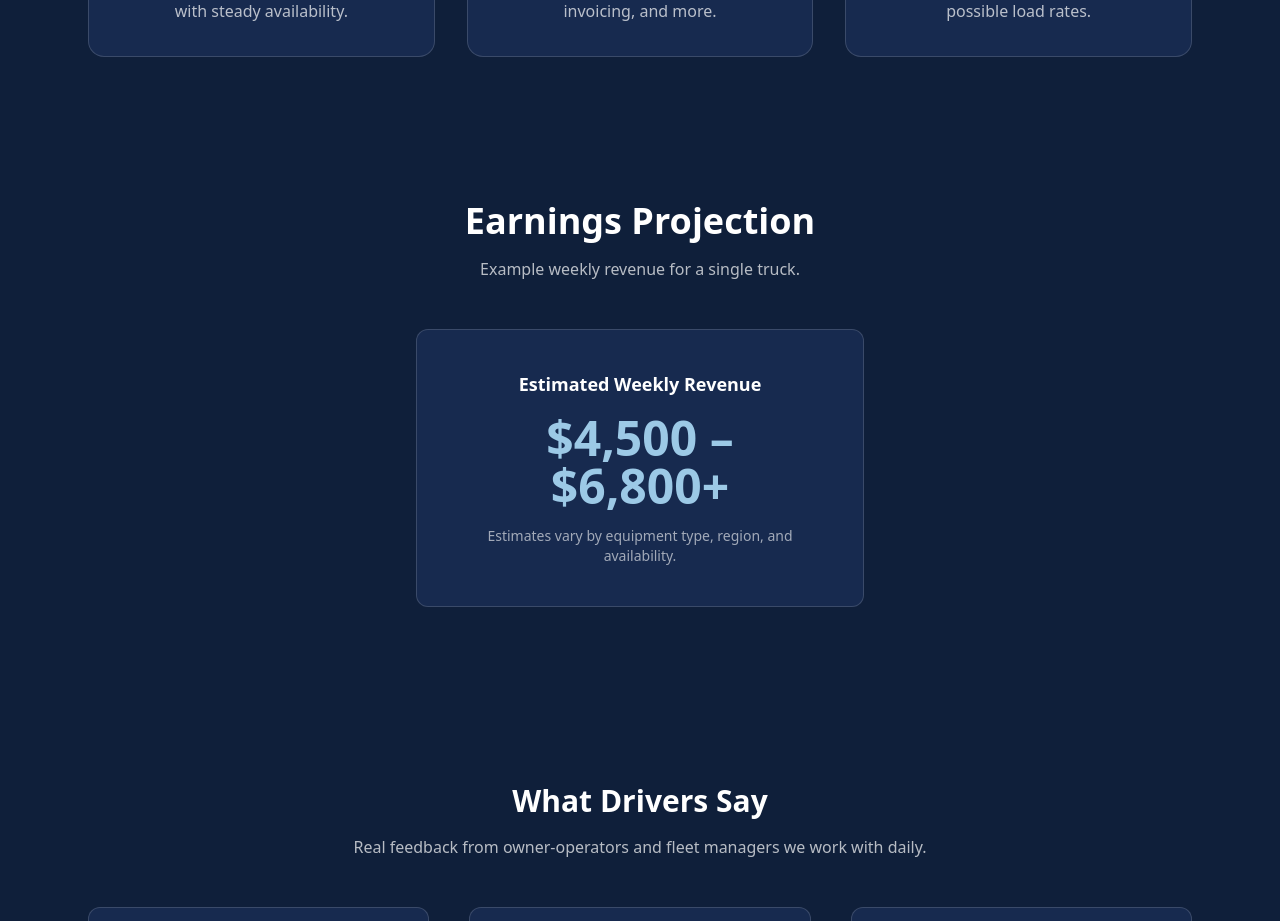
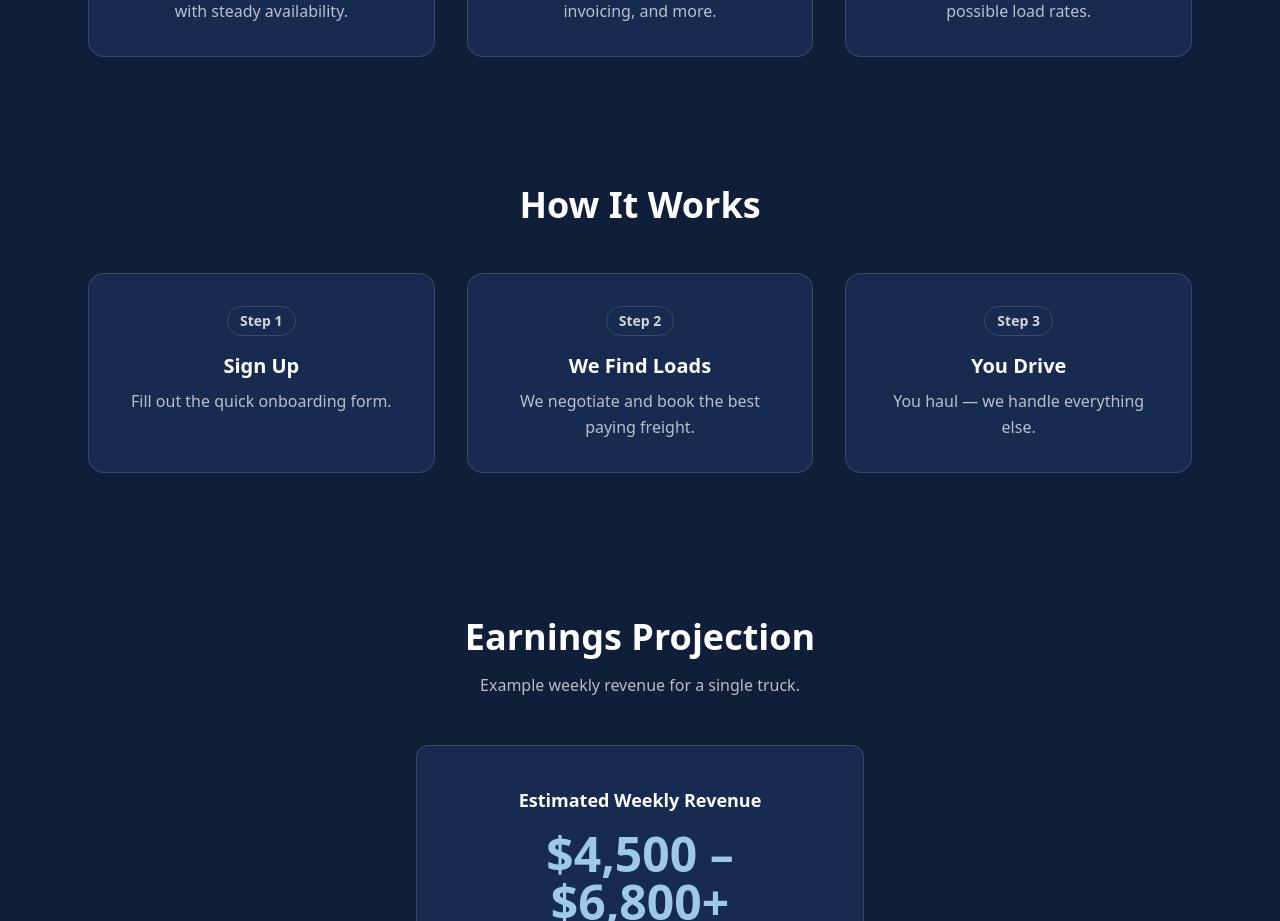
Before and after one commit to alexbritop24/easy-d-logistics, a React (Vite) app: page / in a window 1280 px wide. Shown: the part 1100-2021 px from the top of the page. Built offline with nearby package versions, Linux system fonts and the light colour scheme.

Commit message:
Unify services cards, fix layout spacing, and add How It Works section

```diff
--- a/src/components/HowItWorks.jsx
+++ b/src/components/HowItWorks.jsx
@@ -1,29 +1,52 @@
+// src/components/HowItWorks.jsx
 export default function HowItWorks() {
+  const steps = [
+    {
+      step: "Step 1",
+      title: "Sign Up",
+      desc: "Fill out the quick onboarding form.",
+    },
+    {
+      step: "Step 2",
+      title: "We Find Loads",
+      desc: "We negotiate and book the best paying freight.",
+    },
+    {
+      step: "Step 3",
+      title: "You Drive",
+      desc: "You haul — we handle everything else.",
+    },
+  ];
+
   return (
-    <section className="py-20 bg-[var(--color-primary)] text-white">
-      <div className="max-w-6xl mx-auto text-center px-6">
+    <section className="bg-[var(--color-primary)] text-white py-10 md:py-16">
+      <div className="max-w-6xl mx-auto px-6 text-center">
+        <h2 className="text-3xl md:text-4xl font-bold mb-8 md:mb-12">
+          How It Works
+        </h2>
 
-        <h2 className="text-3xl font-bold mb-10">How It Works</h2>
+        <div className="grid grid-cols-1 md:grid-cols-3 gap-5 md:gap-8">
+          {steps.map((s) => (
+            <div
+              key={s.title}
+              className="
+                p-6 md:p-8
+                bg-[var(--color-primary-softer)]
+                rounded-2xl
+                border border-white/15
+                transition
+                hover:border-[var(--color-accent)]
+              "
+            >
+              <div className="mx-auto mb-4 w-fit px-3 py-1 rounded-full text-sm font-semibold border border-white/15 text-white/80">
+                {s.step}
+              </div>
 
-        <div className="grid grid-cols-1 md:grid-cols-3 gap-10">
-
-          <div className="p-6 bg-[var(--color-primary-softer)] rounded-xl border border-[var(--color-accent)]">
-            <h3 className="text-xl font-semibold">1. Sign Up</h3>
-            <p className="text-gray-300 mt-2">Fill out the quick onboarding form.</p>
-          </div>
-
-          <div className="p-6 bg-[var(--color-primary-softer)] rounded-xl border border-[var(--color-accent)]">
-            <h3 className="text-xl font-semibold">2. We Find Loads</h3>
-            <p className="text-gray-300 mt-2">We negotiate and book the best paying freight.</p>
-          </div>
-
-          <div className="p-6 bg-[var(--color-primary-softer)] rounded-xl border border-[var(--color-accent)]">
-            <h3 className="text-xl font-semibold">3. You Drive</h3>
-            <p className="text-gray-300 mt-2">You haul — we handle everything else.</p>
-          </div>
-
+              <h3 className="text-xl font-semibold mb-2">{s.title}</h3>
+              <p className="text-white/70 leading-relaxed">{s.desc}</p>
+            </div>
+          ))}
         </div>
-
       </div>
     </section>
   );
--- a/src/pages/Home.jsx
+++ b/src/pages/Home.jsx
@@ -1,6 +1,7 @@
 // src/pages/Home.jsx
 import Hero from "../components/Hero";
 import ServicesOverview from "../components/ServicesOverview";
+import HowItWorks from "../components/HowItWorks";
 import EarningsProjection from "../components/EarningsProjection";
 import Testimonials from "../components/Testimonials";
 
@@ -10,8 +11,11 @@ export default function Home() {
       {/* HERO */}
       <Hero />
 
-      {/* SERVICES (now includes the 6 cards) */}
+      {/* SERVICES (6 cards) */}
       <ServicesOverview />
+
+      {/* HOW IT WORKS (3 steps) */}
+      <HowItWorks />
 
       {/* EARNINGS */}
       <EarningsProjection />
```
